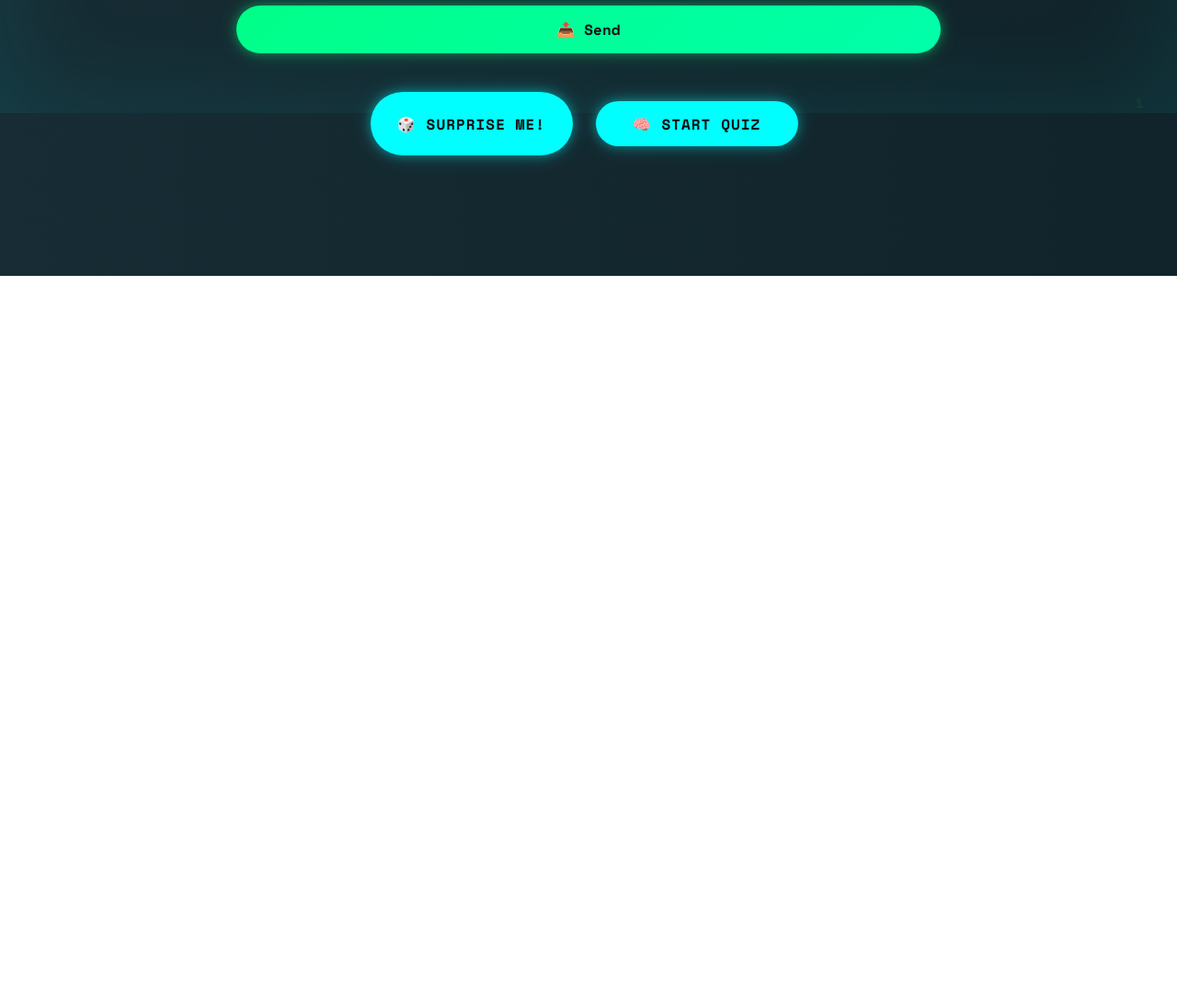
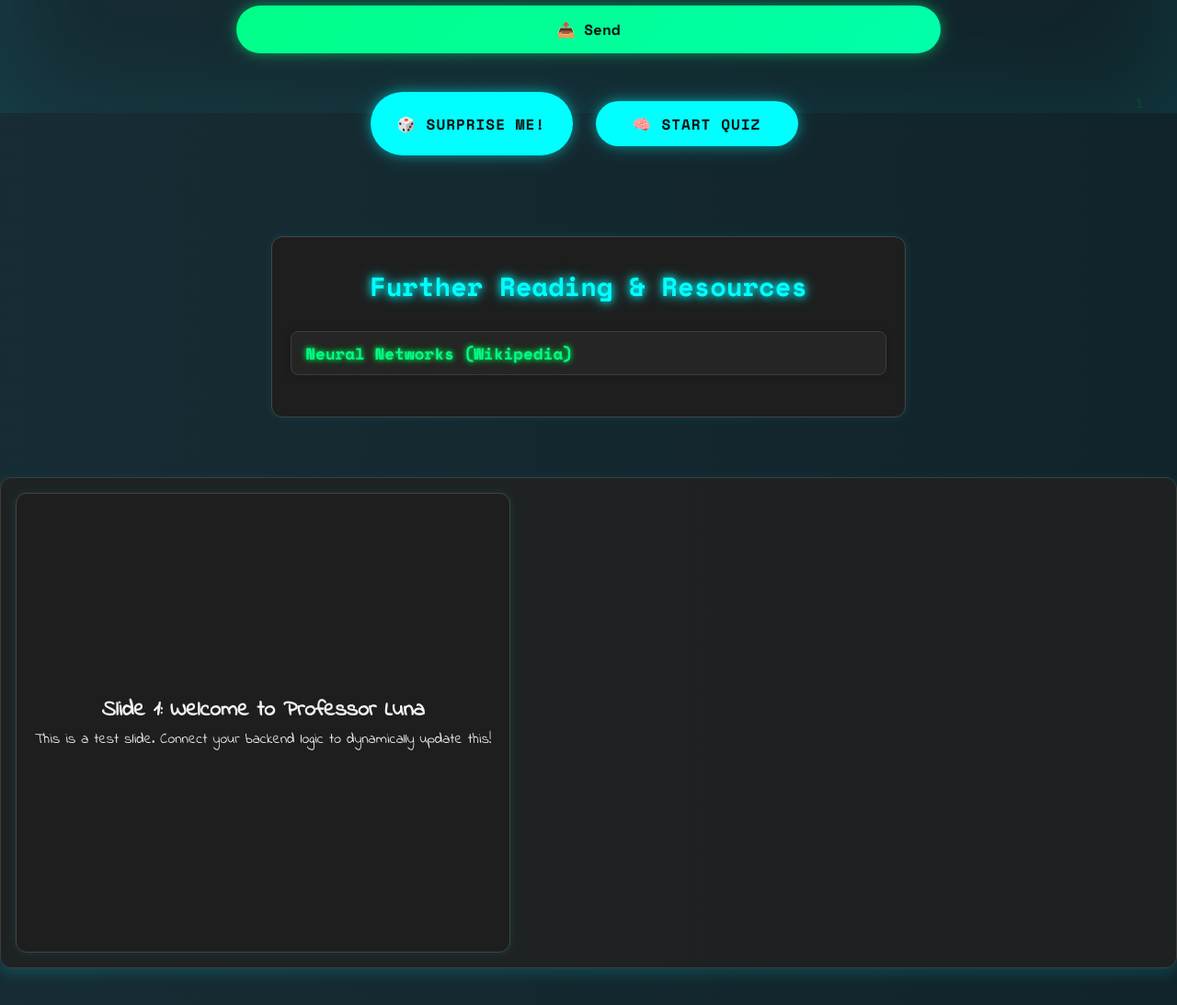
Before and after one commit to Zainazfar/Prof-Luna, a website: page index.html in a window 1280 px wide. Shown: the part 677-1770 px from the top of the page at 92% size. Before the commit the page ends 977 px from the top, so only its background shows below. Drawn offline with nearby package versions, Linux system fonts and the light colour scheme.

Commit message:
Update index.html

```diff
--- a/index.html
+++ b/index.html
@@ -6,7 +6,6 @@
     <title>Explain Things with Professor Luna</title>
     <link rel="stylesheet" href="index.css" />
     <style>
-      /* These styles are already in your provided HTML and will remain here */
       .container { opacity: 0; }
       .site-header { opacity: 0; }
 
@@ -18,6 +17,7 @@
         gap: 15px;
         flex-wrap: wrap;
       }
+
       .surprise-btn, .quiz-btn {
         font-family: 'Space Mono', monospace;
         background: linear-gradient(135deg, #00ffff, #0ff);
@@ -35,12 +35,14 @@
         width: 220px;
         text-align: center;
       }
+
       .surprise-btn:hover, .quiz-btn:hover {
         transform: translateY(-3px) scale(1.08);
         box-shadow: 0 0 24px rgba(0, 255, 255, 0.8), 0 0 40px rgba(0, 255, 255, 0.6);
         background: linear-gradient(135deg, #33ffff, #66ffff);
       }
     </style>
+
     <script type="importmap">
     {
       "imports": {
@@ -50,6 +52,7 @@
     }
     </script>
   </head>
+
   <body>
     <div class="matrix-rain"></div>
 
@@ -59,10 +62,9 @@
       </div>
       <div>
         <h1>Made for AKHSS Gilgit ICT Club</h1>
-    <p style="font-size: 0.9rem; opacity: 0.7;"><p class="creator-credit">By Zain Azfar</p>
+        <p style="font-size: 0.9rem; opacity: 0.7;"><span class="creator-credit">By Zain Azfar</span></p>
       </div>
     </header>
-
 
     <main class="container">
       <h1 class="main-title">Explain Things with Professor Luna</h1>
@@ -73,6 +75,7 @@
         <li>Explain how spaghettification works.</li>
       </ul>
       <p>Or enter your own prompt:</p>
+
       <textarea
         id="input"
         placeholder="Enter some prompt(Start your prompt with 'explain'...) and press Send."
@@ -88,15 +91,23 @@
       <div id="output"></div>
       <div id="error" hidden></div>
 
-<section id="resources-section" style="display: none;">
-  <div class="resource-container"> <h2>Further Reading & Resources</h2>
+      <section id="resources-section">
+        <div class="resource-container">
+          <h2>Further Reading & Resources</h2>
           <ul id="resources-list">
+            <li><a href="https://en.wikipedia.org/wiki/Artificial_neural_network" target="_blank">Neural Networks (Wikipedia)</a></li>
           </ul>
-  </div> </section>
+        </div>
+      </section>
     </main>
 
     <section id="slideshow-wrapper">
-      <div id="slideshow" hidden></div>
+      <div id="slideshow">
+        <div class="slide">
+          <h2>Slide 1: Welcome to Professor Luna</h2>
+          <p>This is a test slide. Connect your backend logic to dynamically update this!</p>
+        </div>
+      </div>
     </section>
 
     <section id="quiz-wrapper" hidden>
@@ -104,11 +115,9 @@
     </section>
 
     <script src="dev.env.js"></script>
-
     <script type="module" src="index.js"></script>
 
     <script>
-      // Your existing inline script - no changes made here as per your instruction
       document.addEventListener('DOMContentLoaded', () => {
         document.querySelector('.container').style.opacity = '1';
         document.querySelector('.site-header').style.opacity = '1';
@@ -165,7 +174,6 @@
         });
         document.getElementById('input').dispatchEvent(event);
       });
-
     </script>
   </body>
 </html>
```
Lines whose indentation alone changed are shown as unchanged.
